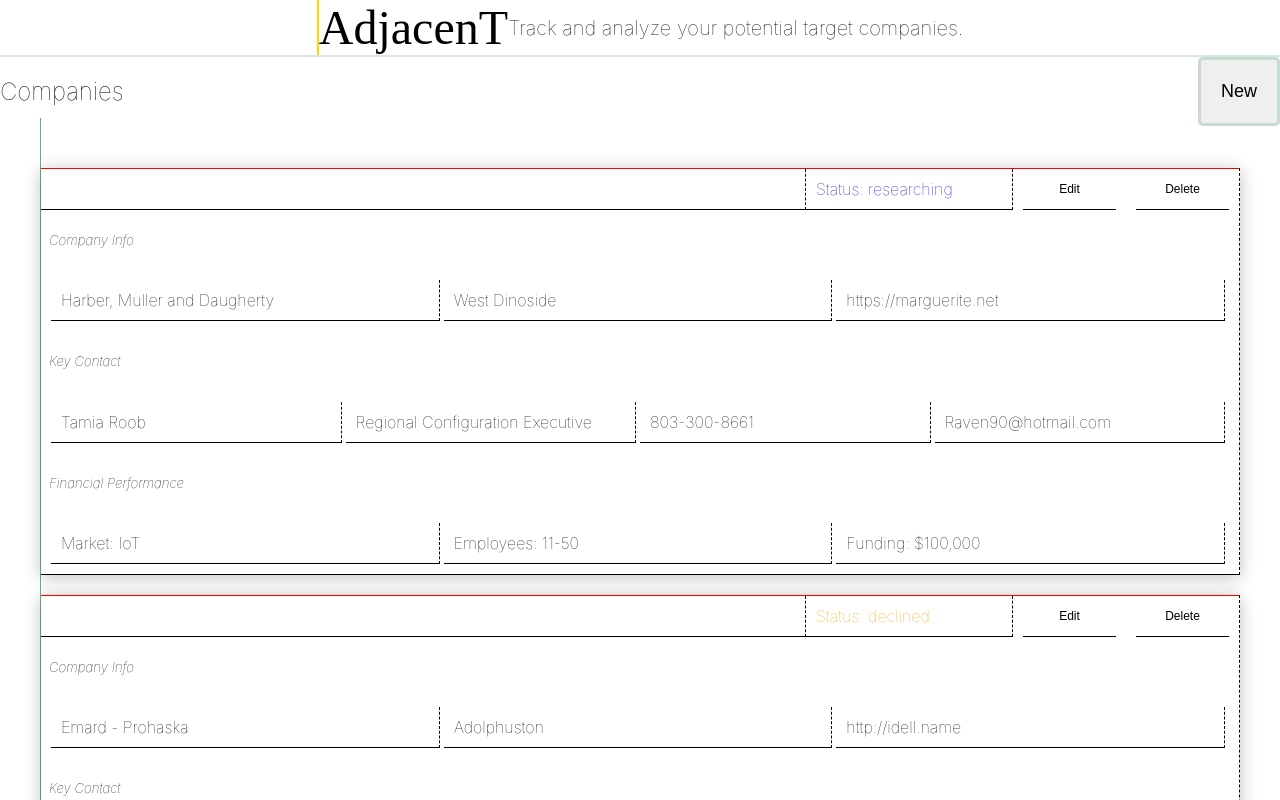
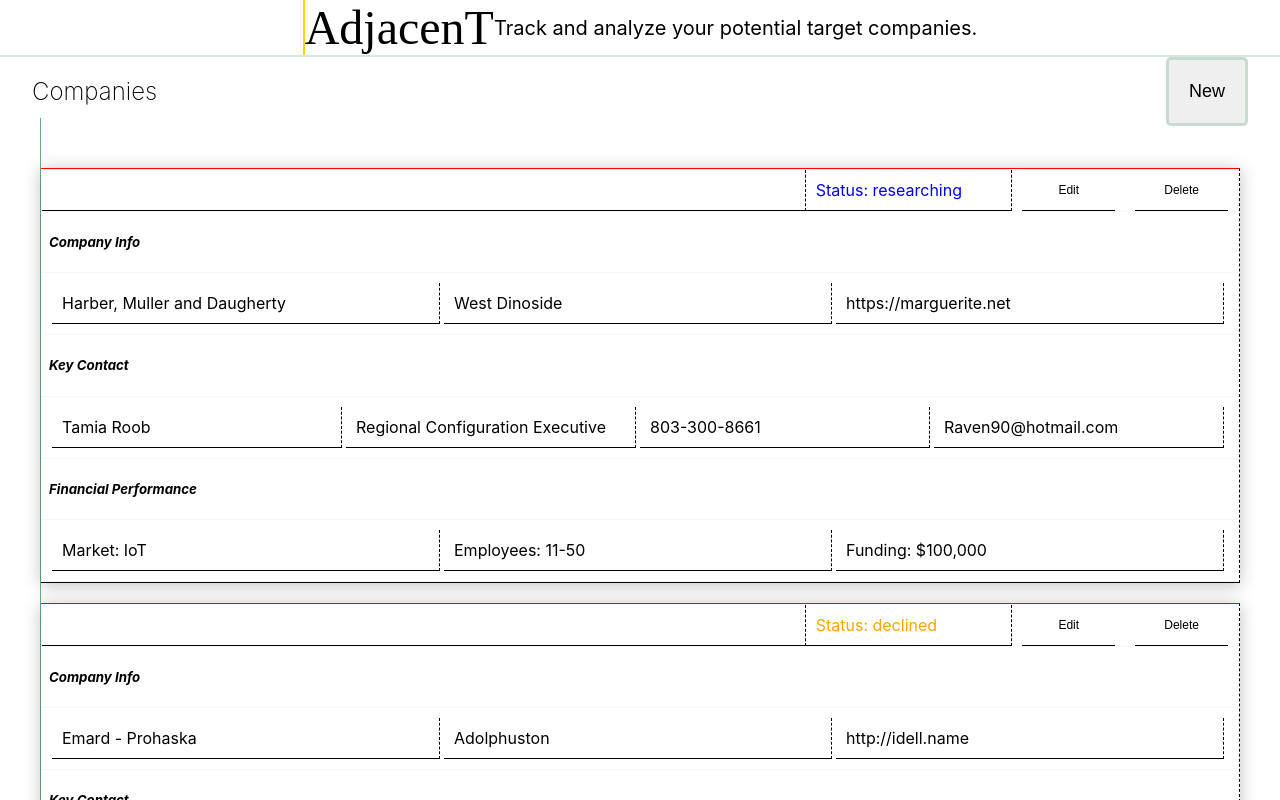
Before and after one commit to parkersmathers/adjacent-app, a React (Create React App) app: page / in a window 1280 px wide. Shown: the top 800 px of the page. Built offline with nearby package versions, Linux system fonts and the light colour scheme.

Commit message:
quick tidy

```diff
--- a/src/App.css
+++ b/src/App.css
@@ -7,37 +7,6 @@
   text-align: center;
 }
 
-/* .App-header,
-.App-footer {
-  line-height: 55px;
-  height: 55px;
-}
-
-.App-header {
-  margin-top: 15px;
-  border-bottom: 3px solid rgba(46, 139, 87, 0.2);
-}
-.App-footer {
-  margin-bottom: 30px;
-  border-top: 3px solid rgba(46, 139, 87, 0.2);
-}
-
-.App-header h1,
-.App-header h4 {
-  display: inline;
-}
-
-.App-header h1 {
-  border-left: 1px solid gold;
-  margin-right: -7px;
-} */
-
-/* main > .button {
-  padding: 15px 20px;
-  border-radius: 5px;
-  border: 3px solid rgba(46, 139, 87, 0.2);
-} */
-
 section {
   display: flex;
   flex-direction: column;
@@ -45,17 +14,6 @@ section {
   margin: -8px auto 0;
   border-left: 1px solid rgba(46, 139, 87, 0.7);
 }
-
-/* section header {
-  width: 100%;
-  text-align: left;
-}
-
-section header h2 {
-  margin: 50px 0 0;
-  padding: 0 10px;
-  display: inline-block;
-} */
 
 section > a {
   text-align: right;
@@ -74,25 +32,19 @@ ul {
   text-align: left;
 }
 
-/* li {
-  display: block;
-  border-top: 1px solid red;
-  background: lightcyan;
-  margin-bottom: 20px;
-} */
-
 li div {
   padding: 10px;
   background-color: #fff;
+}
+
+li > div {
+  border: 1px solid #f6f6ff;
 }
 
 li,
 li > div > div {
   border-right: 1px dashed black;
   border-bottom: 1px solid black;
-  /* display: inline-block;
-  width: 33.3333%; */
-  /* vertical-align: top; */
 }
 
 li div p {
@@ -104,7 +56,3 @@ div:first-child>p:first-child {
   font-size: calc(10px + 1vmin);
   font-weight: 400;
 }
-
-/* button {
-  margin: 5px;
-} */
--- a/src/App.js
+++ b/src/App.js
@@ -7,7 +7,7 @@ import List from './components/List'
 import { getData } from './mockData'
 import faker from 'faker'
 import './App.css'
-import { Flex, Box, Button } from 'rebass'
+import { Flex } from 'rebass'
 
 const App = () => {
   const companiesData = getData()
@@ -27,10 +27,14 @@ const App = () => {
     companyTrackingStatus: ''
   }
 
+  // Use React State Hooks to manage state
+
   const [companies, setCompanies] = useState(companiesData)
   const [creating, setCreating] = useState(false)
   const [editing, setEditing] = useState(false)
   const [currentCompany, setCurrentCompany] = useState(initialFormState)
+
+  // Create, delete, edit, and update list items
 
   const createTarget = company => {
     setCreating(true)
--- a/src/components/ListHeader.js
+++ b/src/components/ListHeader.js
@@ -5,18 +5,20 @@ import { Flex, Box } from 'rebass'
 
 const Button = styled.button`
   border: 3px solid rgba(46, 139, 87, 0.2);
-  padding: 15px 20px;
+  padding: 10px 20px;
   border-radius: 5px;
   font-size: 18px;
   font-weight: 200;
 `
 
 const ListHeader = ({ setCreating }) => (
-  <Flex>
-    <h2>Companies</h2>
-    <Box mx='auto' />
-    <Button onClick={() => setCreating(true)}>New</Button>
-  </Flex>
+  <Box mx={4}>
+    <Flex>
+      <h2>Companies</h2>
+      <Box mx='auto' />
+      <Button onClick={() => setCreating(true)}>New</Button>
+    </Flex>
+  </Box>
 )
 
 ListHeader.propTypes = {
--- a/src/index.css
+++ b/src/index.css
@@ -16,11 +16,9 @@ code {
 
 h2,
 h4,
-h5,
 p,
-a,
-div {
-  font-weight: 100;
+a {
+  font-weight: 200;
 }
 
 a,
```
